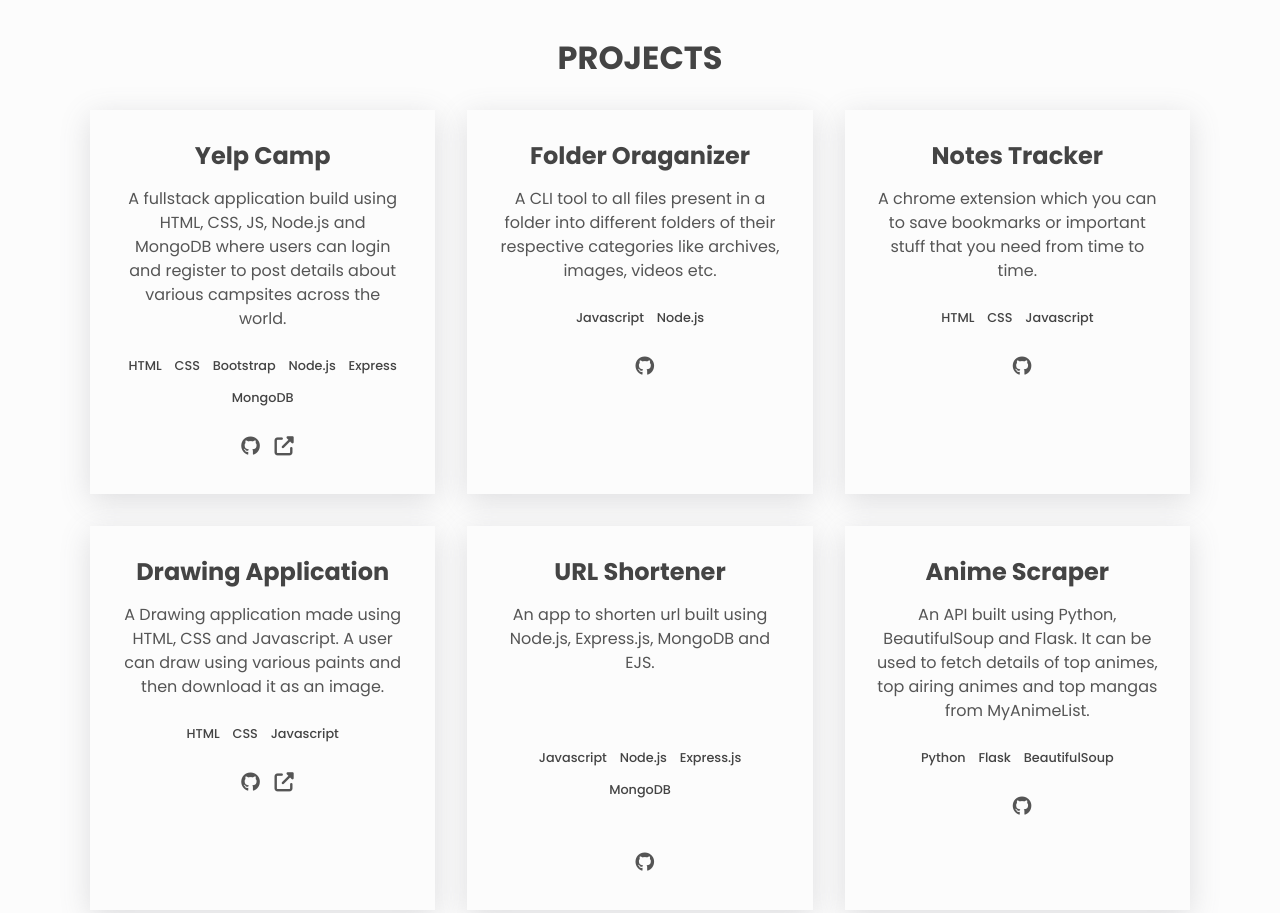
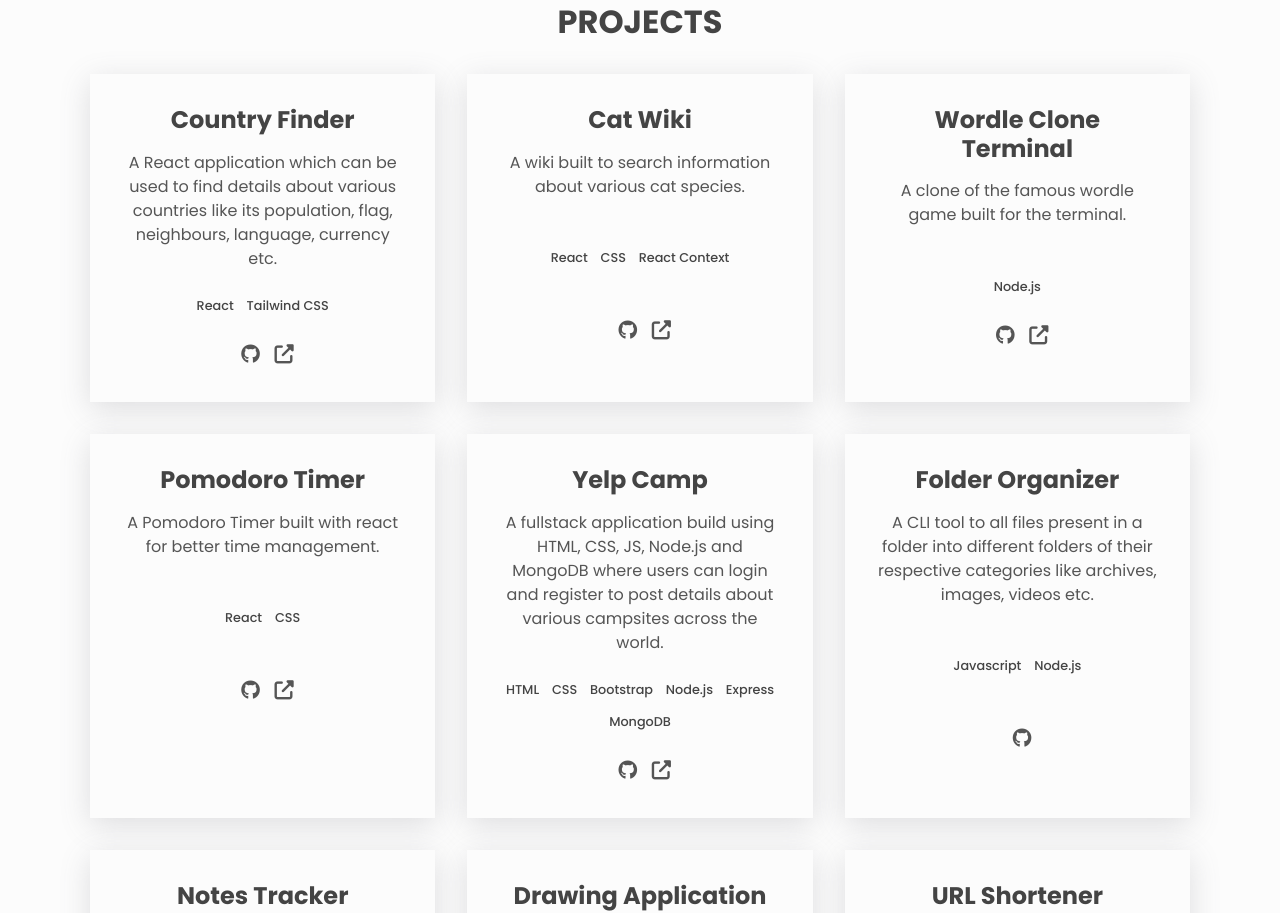
Before and after one commit to strawHat121/Portfolio, a plain HTML site: page index.html in a window 1280 px wide. Shown: the part 546-1459 px from the top of the page. Drawn offline with Linux system fonts and the light colour scheme.

Commit message:
Added new projects and updated resume

```diff
--- a/index.html
+++ b/index.html
@@ -55,12 +55,11 @@
       <div class="about center">
         <h1>Hi, I am <span class="about__name">Kinjalk Bajpai.</span></h1>
         <!-- <h2 class="about__role">De.</h2> -->
-        <pre class="about__desc">Python. Javascript. Node.js.
-        Music. Bibliophile.
+        <pre class="about__desc">Full Stack Web Developer with expertise in MERN stack.
         </pre>
 
         <div class="about__contact center">
-          <a target = "_blank" href="https://drive.google.com/file/d/10604WFOmXEIc5qHOXfBjJu92rvULL_4p/view?usp=sharing">
+          <a target = "_blank" href="https://drive.google.com/file/d/1ZP4MjPE1w81EWIVVtwoqETWWknrWgSu6/view?usp=sharing">
             <span class="btn btn--outline">Resume</span>
           </a>
 
@@ -88,12 +87,115 @@
 
         <class class="projects__grid">
           <div class="project">
-            <h3>Yelp Camp</h3>
+            <h3>Country Finder</h3>
             <p class="project__description">
-              A fullstack application build using HTML, CSS, JS, Node.js and MongoDB where users can login and register to post details about various campsites across the world.
+              A React application which can be used to find details about various countries like its population, flag, neighbours, language, currency etc.
             </p>
             <ul class="project__stack">
-              <li class="project__stack-item">HTML</li>
+              <li class="project__stack-item">React</li>
+              <li class="project__stack-item">Tailwind CSS</li>
+            </ul>
+
+            <a
+            href="https://github.com/kinb98/Country-Finder" target = "_blank"
+            aria-label="source code"
+            class="link link--icon"
+            >
+            <i aria-hidden="true" class="fab fa-github"></i>
+          </a>
+          <a
+          href="https://countryfinder-strawhat.netlify.app/" target="_blank"
+          aria-label="live preview"
+          class="link link--icon"
+          >
+          <i aria-hidden="true" class="fas fa-external-link-alt"></i>
+        </a>
+      </div>
+      <div class="project">
+        <h3>Cat Wiki</h3>
+        <p class="project__description">
+          A wiki built to search information about various cat species.
+        </p>
+        <br>
+        <ul class="project__stack">
+          <li class="project__stack-item">React</li>
+          <li class="project__stack-item">CSS</li>
+          <li class="project__stack-item">React Context</li>
+        </ul>
+        <br>
+        <a
+        href="https://github.com/kinb98/Cat-Wiki" target = "_blank"
+        aria-label="source code"
+        class="link link--icon"
+        >
+        <i aria-hidden="true" class="fab fa-github"></i>
+      </a>
+      <a
+      href="https://catwiki-strawhat.netlify.app/" target="_blank"
+      aria-label="live preview"
+      class="link link--icon"
+      >
+      <i aria-hidden="true" class="fas fa-external-link-alt"></i>
+    </a>
+  </div>
+  <div class="project">
+    <h3>Wordle Clone Terminal</h3>
+    <p class="project__description">
+      A clone of the famous wordle game built for the terminal.
+    </p>
+    <br>
+    <ul class="project__stack">
+      <li class="project__stack-item">Node.js</li>
+              </ul>
+
+              <a
+              href="https://github.com/kinb98/Wordle-Clone-Terminal" target = "_blank"
+              aria-label="source code"
+              class="link link--icon"
+              >
+              <i aria-hidden="true" class="fab fa-github"></i>
+            </a>
+            <a
+            href="https://www.npmjs.com/package/terminal-wordle" target="_blank"
+            aria-label="live preview"
+            class="link link--icon"
+            >
+            <i aria-hidden="true" class="fas fa-external-link-alt"></i>
+          </a>
+        </div>
+        <div class="project">
+          <h3>Pomodoro Timer</h3>
+          <p class="project__description">
+            A Pomodoro Timer built with react for better time management.
+          </p>
+          <br>
+          <ul class="project__stack">
+            <li class="project__stack-item">React</li>
+            <li class="project__stack-item">CSS</li>
+                    </ul>
+                    <br>
+                    <a
+                    href="https://github.com/kinb98/Pomodoro-Timer" target = "_blank"
+                    aria-label="source code"
+                    class="link link--icon"
+                    >
+                    <i aria-hidden="true" class="fab fa-github"></i>
+                  </a>
+                  <a
+                  href="https://pomodorotimer-strawhat.netlify.app/" target="_blank"
+                  aria-label="live preview"
+                  class="link link--icon"
+                  >
+                  <i aria-hidden="true" class="fas fa-external-link-alt"></i>
+                </a>
+              </div>
+  <div class="project">
+  <h3>Yelp Camp</h3>
+  <p class="project__description">
+    A fullstack application build using HTML, CSS, JS, Node.js and MongoDB where users can login and register to post details about various campsites across the world.
+  </p>
+  <ul class="project__stack">
+    <li class="project__stack-item">HTML</li>
               <li class="project__stack-item">CSS</li>
               <li class="project__stack-item">Bootstrap</li>
               <li class="project__stack-item">Node.js</li>
@@ -117,15 +219,16 @@
         </a>
       </div>
       <div class="project">
-        <h3>Folder Oraganizer</h3>
+        <h3>Folder Organizer</h3>
         <p class="project__description">
           A CLI tool to all files present in a folder into different folders of their respective categories like archives, images, videos etc.
         </p>
+        <br>
         <ul class="project__stack">
           <li class="project__stack-item">Javascript</li>
           <li class="project__stack-item">Node.js</li>
         </ul>
-
+        <br>
         <a
         href="https://github.com/kinb98/Folder-Organizer" target = "_blank"
         aria-label="source code"
@@ -183,8 +286,6 @@
         <p class="project__description">
           An app to shorten url built using Node.js, Express.js, MongoDB and EJS.
         </p>
-        <br>
-        <br>
         <ul class="project__stack">
           <li class="project__stack-item">Javascript</li>
           <li class="project__stack-item">Node.js</li>
@@ -207,34 +308,6 @@
           <i aria-hidden="true" class="fas fa-external-link-alt"></i>
         </a> -->
       </div>
-      <div class="project">
-        <h3>Anime Scraper</h3>
-        <p class="project__description">
-          An API built using Python, BeautifulSoup and Flask. It can be used
-          to fetch details of top animes, top airing animes and top mangas
-          from MyAnimeList.
-        </p>
-        <ul class="project__stack">
-          <li class="project__stack-item">Python</li>
-          <li class="project__stack-item">Flask</li>
-          <li class="project__stack-item">BeautifulSoup</li>
-        </ul>
-
-        <a
-          href="https://github.com/kinb98/Anime-Scraper" target = "_blank"
-          aria-label="source code"
-          class="link link--icon"
-        >
-          <i aria-hidden="true" class="fab fa-github"></i>
-        </a>
-        <!-- <a
-          href="https://example.com"
-          aria-label="live preview"
-          class="link link--icon"
-        >
-          <i aria-hidden="true" class="fas fa-external-link-alt"></i>
-        </a> -->
-      </div>
         </class>
       </section>
 
@@ -246,14 +319,16 @@
           <li class="skills__list-item btn btn--plain">CSS</li>
           <li class="skills__list-item btn btn--plain">Bootstrap</li>
           <li class="skills__list-item btn btn--plain">JavaScript</li>
+          <li class="skills__list-item btn btn--plain">React</li>
+          <li class="skills__list-item btn btn--plain">Redux</li>
           <li class="skills__list-item btn btn--plain">Node.js</li>
           <li class="skills__list-item btn btn--plain">Express</li>
           <li class="skills__list-item btn btn--plain">MongoDB</li>
-          <li class="skills__list-item btn btn--plain">Flutter</li>
           <li class="skills__list-item btn btn--plain">Python</li>
           <li class="skills__list-item btn btn--plain">Flask</li>
           <li class="skills__list-item btn btn--plain">Git</li>
-          <li class="skills__list-item btn btn--plain">Beautiful Soup</li>
+          <li class="skills__list-item btn btn--plain">Tailwind CSS</li>
+
         </ul>
       </section>
 
```
